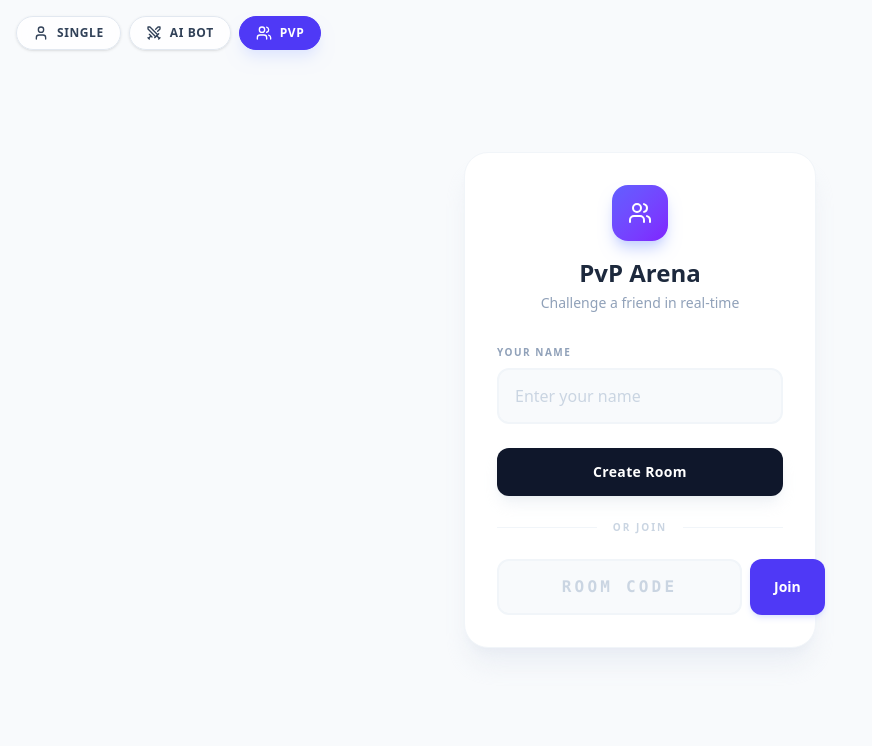
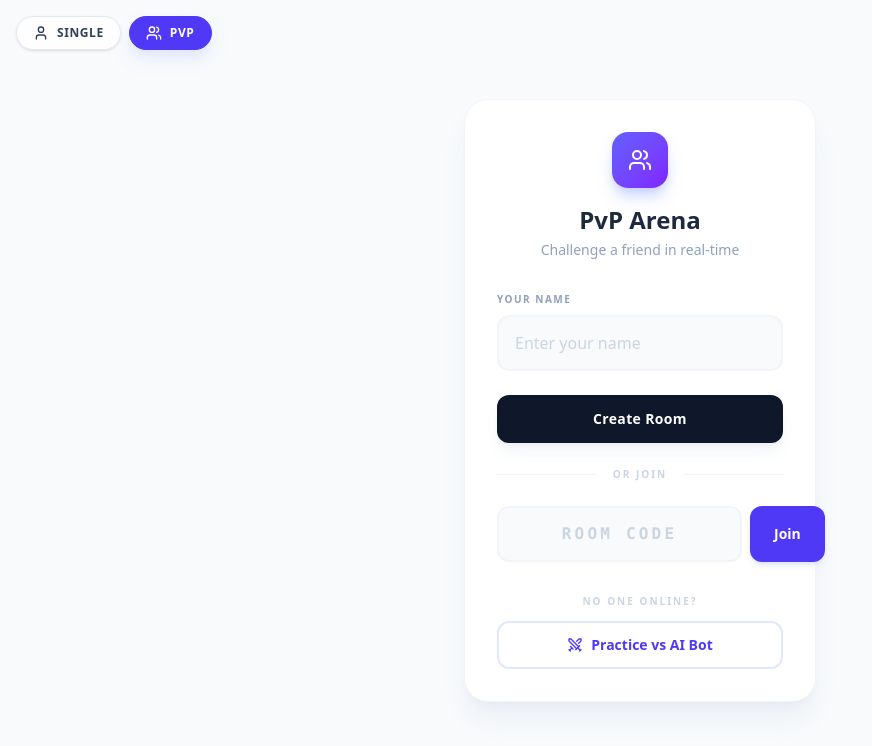
Before and after one commit to mew228/sudoku, a Next.js app: page / in a window 1280 px wide. Both pictures are taken after a click on the button "PVP". Shown: the top 746 px of the page, without its empty margins (0-872 px from the left). Built offline with nearby package versions, Linux system fonts and the light colour scheme.

Commit message:
refactor: move AI Bot button to PvP Lobby and clean up main nav

```diff
--- a/app/page.tsx
+++ b/app/page.tsx
@@ -55,13 +55,6 @@ export default function Home() {
           <span className="hidden sm:inline font-bold text-xs uppercase tracking-wider">Single</span>
         </button>
         <button
-          onClick={() => startGame('Medium', 'bot')}
-          className={`flex items-center gap-2 px-4 py-2 rounded-full transition-all border ${mode === 'bot' ? 'bg-cyan-600 text-white border-cyan-600 shadow-lg shadow-cyan-100' : 'bg-white/80 backdrop-blur text-slate-700 border-slate-200 shadow-sm hover:border-cyan-200 hover:text-cyan-600'}`}
-        >
-          <Swords size={16} />
-          <span className="hidden sm:inline font-bold text-xs uppercase tracking-wider">AI Bot</span>
-        </button>
-        <button
           onClick={() => setMultiplayerState({ mode: 'pvp', status: 'idle' })}
           className={`flex items-center gap-2 px-4 py-2 rounded-full transition-all border ${mode === 'pvp' ? 'bg-indigo-600 text-white border-indigo-600 shadow-lg shadow-indigo-100' : 'bg-white/80 backdrop-blur text-slate-700 border-slate-200 shadow-sm hover:border-indigo-200 hover:text-indigo-600'}`}
         >
@@ -70,8 +63,8 @@ export default function Home() {
         </button>
       </div>
 
-      {mode === 'pvp' ? (
-        // PvP Mode: Show Lobby or Arena
+      {(mode === 'pvp' || mode === 'bot') ? (
+        // PvP or Bot Mode: Show Lobby or Arena
         (status === 'idle' || status === 'waiting') ? (
           <Lobby />
         ) : (
--- a/components/game/PvPArena.tsx
+++ b/components/game/PvPArena.tsx
@@ -152,7 +152,7 @@ export const PvPArena = () => {
                 {/* Surrender / Leave Button */}
                 <button
                     onClick={() => {
-                        useGameStore.getState().setMultiplayerState({ mode: 'single', status: 'idle', roomId: null });
+                        useGameStore.getState().setMultiplayerState({ mode: 'pvp', status: 'idle', roomId: null });
                     }}
                     className="w-full py-3 bg-slate-100 text-slate-500 hover:text-rose-500 hover:bg-rose-50 border border-slate-200 hover:border-rose-200 rounded-lg text-sm font-bold transition-all active:scale-95 tracking-wide flex items-center justify-center gap-2 mt-auto md:mt-4"
                 >
--- a/components/layout/Lobby.tsx
+++ b/components/layout/Lobby.tsx
@@ -266,6 +266,22 @@ export const Lobby = () => {
                     </motion.button>
                 </div>
 
+                {/* Practice against AI */}
+                <div className="mt-8">
+                    <p className="text-[10px] font-bold uppercase tracking-[0.2em] text-slate-300 text-center mb-3">No one online?</p>
+                    <motion.button
+                        whileTap={{ scale: 0.97 }}
+                        onClick={() => {
+                            const { startGame, difficulty } = useGameStore.getState();
+                            startGame(difficulty, 'bot');
+                        }}
+                        className="w-full py-3 bg-white text-indigo-600 border-2 border-indigo-100 rounded-xl font-bold text-sm hover:bg-indigo-50 hover:border-indigo-200 transition-all flex items-center justify-center gap-2"
+                    >
+                        <Swords size={16} />
+                        Practice vs AI Bot
+                    </motion.button>
+                </div>
+
                 {/* Error */}
                 <AnimatePresence>
                     {error && (
```
